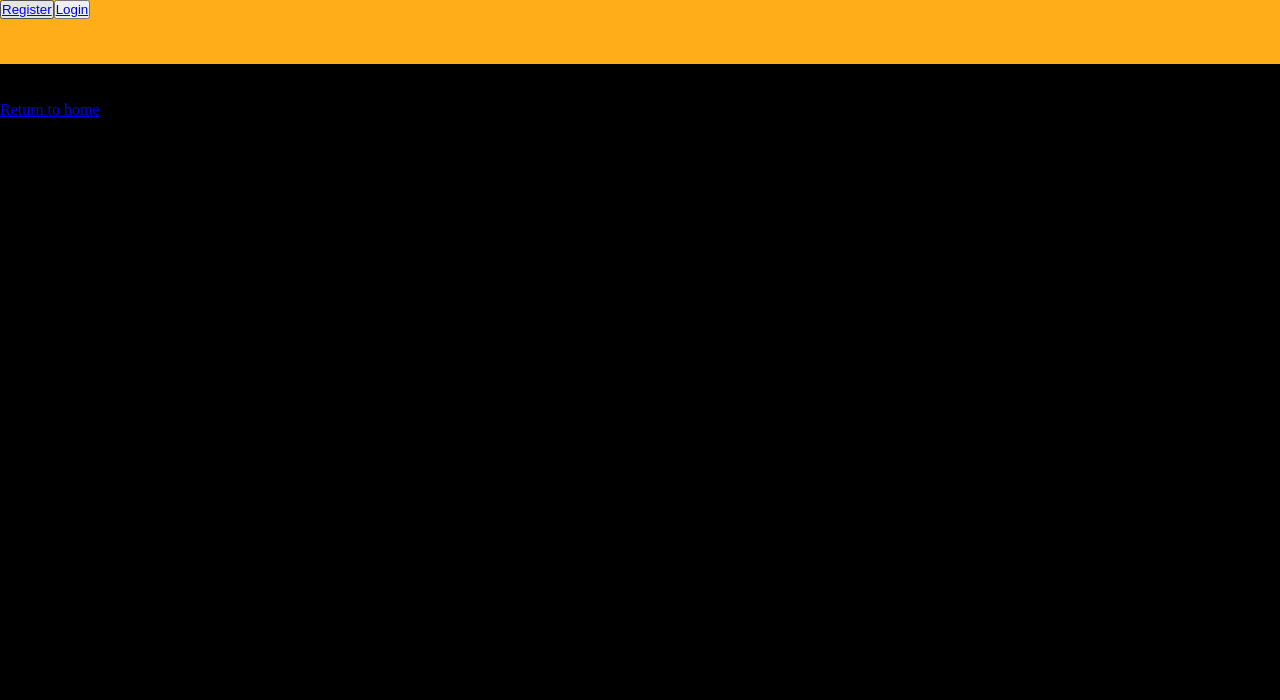
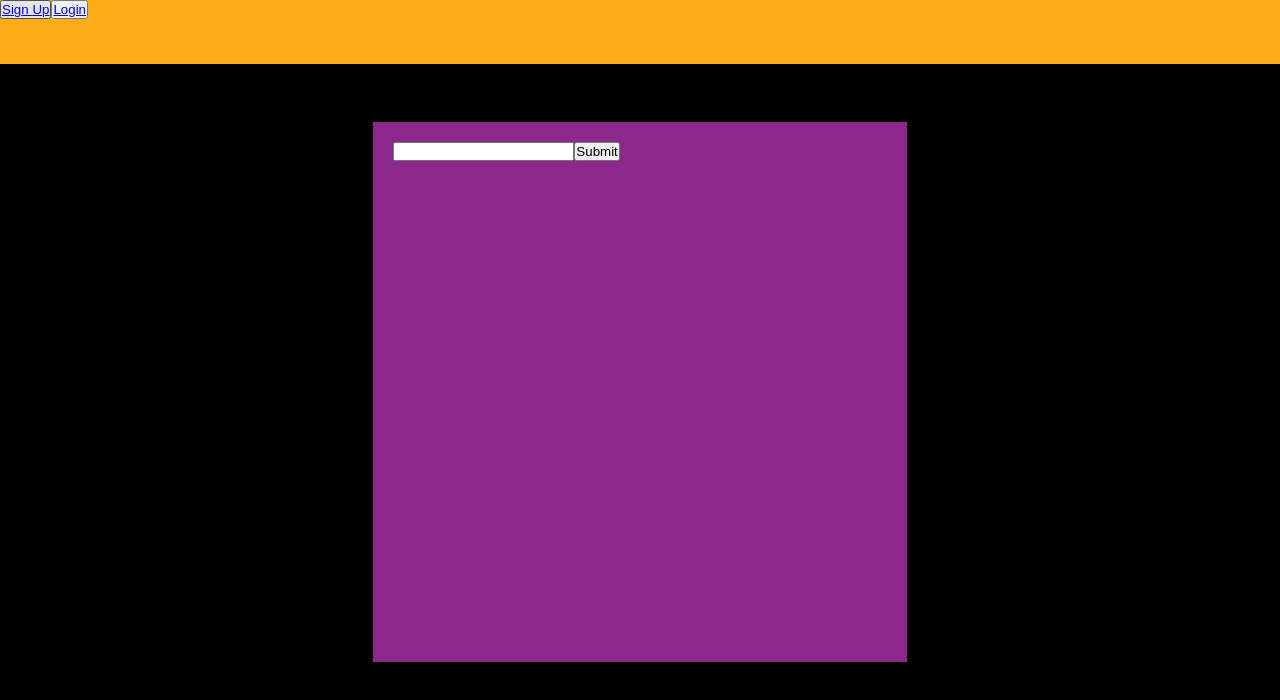
Before and after one commit to eloymazza/habyts, a React (Create React App) app: page /signup in a window 1280 px wide. Before the commit this address had no page. Shown: the top 700 px of the page. Built offline with nearby package versions, Linux system fonts and the light colour scheme.

Commit message:
Added material ui and formik

```diff
--- a/package.json
+++ b/package.json
@@ -3,6 +3,10 @@
   "version": "0.1.0",
   "private": true,
   "dependencies": {
+    "@emotion/react": "^11.9.0",
+    "@emotion/styled": "^11.8.1",
+    "@mui/icons-material": "^5.8.3",
+    "@mui/material": "^5.8.3",
     "@testing-library/jest-dom": "^5.16.4",
     "@testing-library/react": "^13.3.0",
     "@testing-library/user-event": "^13.5.0",
@@ -11,6 +15,7 @@
     "@types/react": "^18.0.9",
     "@types/react-dom": "^18.0.5",
     "firebase": "^9.8.2",
+    "formik": "^2.2.9",
     "react": "^18.1.0",
     "react-dom": "^18.1.0",
     "react-router-dom": "^6.3.0",
--- a/public/index.html
+++ b/public/index.html
@@ -3,6 +3,14 @@
   <head>
     <meta charset="utf-8" />
     <link rel="icon" href="%PUBLIC_URL%/favicon.ico" />
+    <link
+      rel="stylesheet"
+      href="https://fonts.googleapis.com/css?family=Roboto:300,400,500,700&display=swap"
+    />
+    <link
+      rel="stylesheet"
+      href="https://fonts.googleapis.com/icon?family=Material+Icons"
+    />
     <meta name="viewport" content="width=device-width, initial-scale=1" />
     <meta name="theme-color" content="#000000" />
     <meta
--- a/src/App.tsx
+++ b/src/App.tsx
@@ -2,8 +2,9 @@ import React from 'react';
 import { initializeApp } from 'firebase/app';
 import { Routes, Route } from 'react-router-dom';
 import firebaseConfig from './config/firebase.config';
-import Layout from './components/layout/Layout';
+import Layout from './components/Layout/Layout';
 import Home from './pages/home';
+import SignUp from './pages/signup';
 import Dashboard from './pages/dashboard';
 import NotFound from './pages/notFound';
 
@@ -13,6 +14,7 @@ const App: React.FunctionComponent = () => (
   <Routes>
     <Route path="/" element={<Layout />}>
       <Route index element={<Home />} />
+      <Route path="signup" element={<SignUp />} />
       <Route path="dashboard" element={<Dashboard />} />
       <Route path="*" element={<NotFound />} />
     </Route>
--- /dev/null
+++ b/src/components/SignUpForm/SignUpForm.tsx
@@ -0,0 +1,10 @@
+import React from 'react';
+
+const SignUpForm: React.FunctionComponent = () => (
+  <form>
+    <input name="name" type="text" />
+    <button type="submit">Submit</button>
+  </form>
+);
+
+export default SignUpForm;
--- a/src/components/header/Header.tsx
+++ b/src/components/header/Header.tsx
@@ -5,7 +5,7 @@ import classes from './Header.module.css';
 const Header: React.FunctionComponent = () => (
   <header className={classes.header}>
     <button type="button">
-      <Link to="/register">Register</Link>
+      <Link to="/signup">Sign Up</Link>
     </button>
     <button type="button">
       <Link to="/login">Login</Link>
--- a/src/components/layout/Layout.module.css
+++ b/src/components/layout/Layout.module.css
@@ -1,4 +1,4 @@
-.mainContent {
+.mainContainer {
   height: 82vh;
   background-color: black;
 }
--- a/src/components/layout/Layout.tsx
+++ b/src/components/layout/Layout.tsx
@@ -1,17 +1,26 @@
 import React from 'react';
 import { Outlet } from 'react-router-dom';
-import Header from '../header/Header';
-import Footer from '../footer/Footer';
+import { Grid } from '@mui/material';
+import Header from '../Header/Header';
+import Footer from '../Footer/Footer';
 import classes from './Layout.module.css';
 
 const Layout: React.FunctionComponent = () => (
-  <div>
+  <>
     <Header />
-    <main className={classes.mainContent}>
-      <Outlet />
+    <main>
+      <Grid
+        container
+        direction="row"
+        justifyContent="center"
+        alignItems="center"
+        className={classes.mainContainer}
+      >
+        <Outlet />
+      </Grid>
     </main>
     <Footer />
-  </div>
+  </>
 );
 
 export default Layout;
--- a/src/index.tsx
+++ b/src/index.tsx
@@ -2,7 +2,7 @@ import React from 'react';
 import ReactDOM from 'react-dom/client';
 import { BrowserRouter } from 'react-router-dom';
 import App from './App';
-import './index.css';
+import './styles/index.css';
 
 const root = ReactDOM.createRoot(
   document.getElementById('root') as HTMLElement
--- /dev/null
+++ b/src/pages/signup.tsx
@@ -0,0 +1,14 @@
+import React from 'react';
+import { Grid } from '@mui/material';
+import SignUpForm from '../components/SignUpForm/SignUpForm';
+import classes from '../styles/signup.module.css';
+
+const SignUp: React.FunctionComponent = () => (
+  <Grid item xs={10} md={5}>
+    <div className={classes.formContainer}>
+      <SignUpForm />
+    </div>
+  </Grid>
+);
+
+export default SignUp;
--- /dev/null
+++ b/src/styles/signup.module.css
@@ -0,0 +1,5 @@
+.formContainer {
+  padding: 20px;
+  min-height: 500px;
+  background-color: #a32fa3db;
+}
```
Also changed, not shown: src/styles/index.css (renamed from src/index.css), 1 other file (tests, documents, lock files or other folders).
